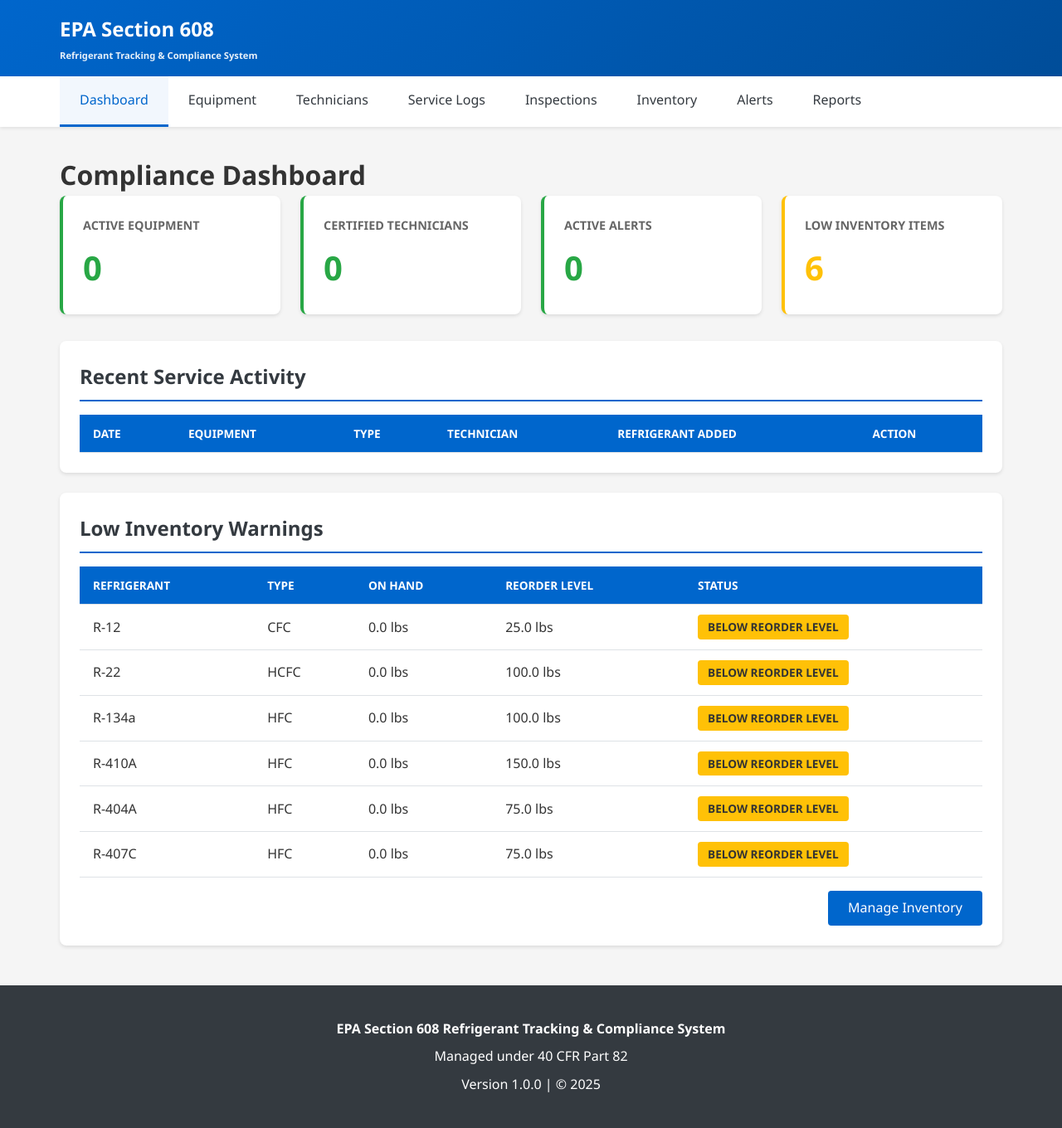
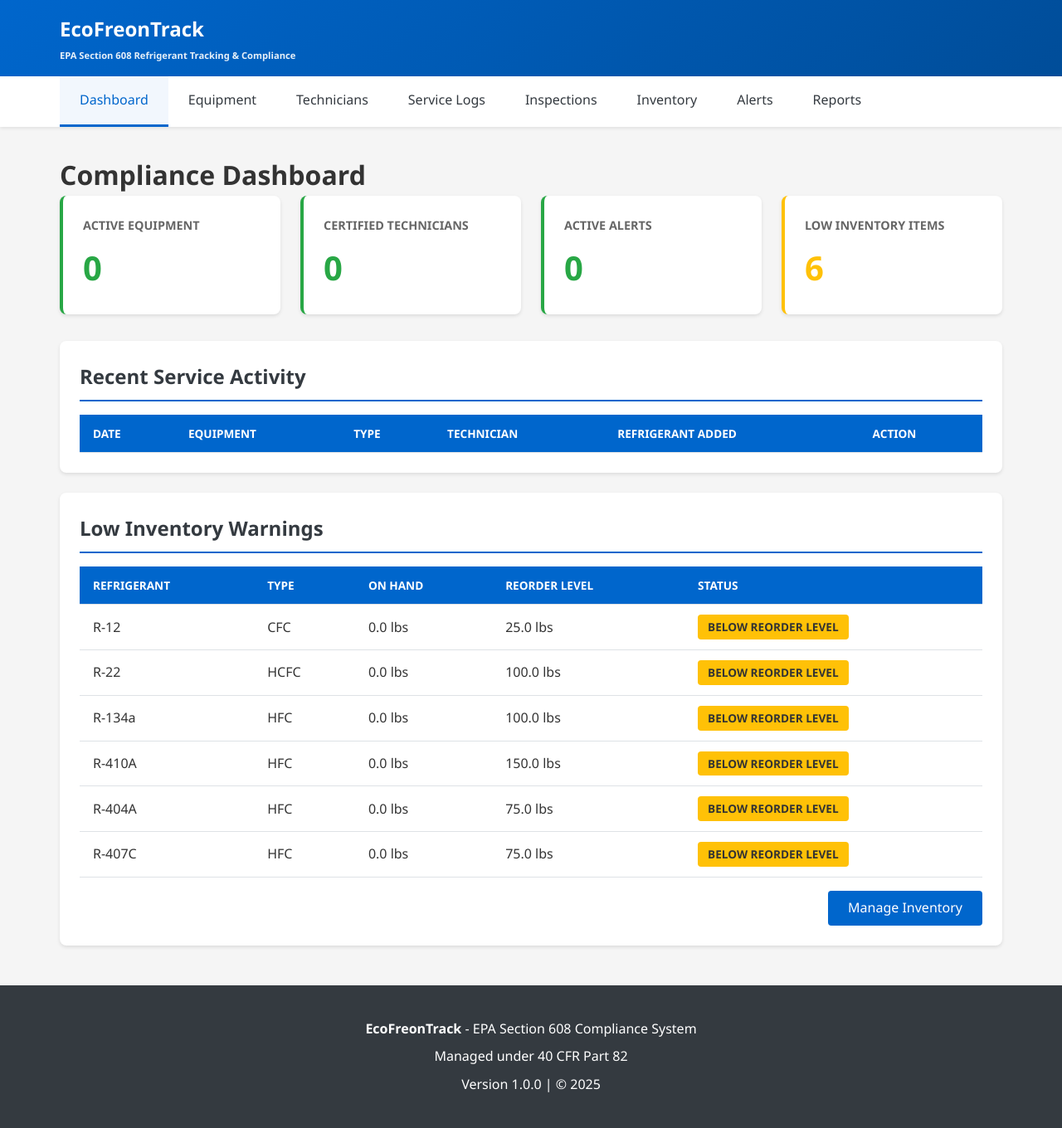
Before and after one commit to mannyned/EcoFreonTrack, a Flask app: page / in a window 1280 px wide. Shown: the whole page at 83% size. Run offline with Flask 3, Linux system fonts and the light colour scheme; lists and menus that the app fills with data are empty.

Commit message:
Rebrand application as EcoFreonTrack
Changes:
- Renamed directory from "EPA 608 Refrigerant Tracker" to "EcoFreonTrack"
- Updated all branding in templates (base.html header and footer)
- Updated README.md with new name and paths
- Updated requirements.txt for Python 3.13 compatibility (SQLAlchemy 2.0.44+)
- Maintained all EPA Section 608 compliance functionality

Application Name: EcoFreonTrack
Tagline: EPA Section 608 Refrigerant Tracking & Compliance

🤖 Generated with [Claude Code](https://claude.com/claude-code)

Co-Authored-By: Claude <noreply@anthropic.com>

```diff
--- a/templates/base.html
+++ b/templates/base.html
@@ -3,15 +3,15 @@
 <head>
     <meta charset="UTF-8">
     <meta name="viewport" content="width=device-width, initial-scale=1.0">
-    <title>{% block title %}EPA 608 Refrigerant Tracker{% endblock %}</title>
+    <title>{% block title %}EcoFreonTrack{% endblock %}</title>
     <link rel="stylesheet" href="{{ url_for('static', filename='css/style.css') }}">
 </head>
 <body>
     <header>
         <div class="container">
             <h1>
-                EPA Section 608
-                <small>Refrigerant Tracking & Compliance System</small>
+                EcoFreonTrack
+                <small>EPA Section 608 Refrigerant Tracking & Compliance</small>
             </h1>
         </div>
     </header>
@@ -44,7 +44,7 @@
     </div>
 
     <footer>
-        <p><strong>EPA Section 608 Refrigerant Tracking & Compliance System</strong></p>
+        <p><strong>EcoFreonTrack</strong> - EPA Section 608 Compliance System</p>
         <p>Managed under 40 CFR Part 82</p>
         <p>Version 1.0.0 | &copy; 2025</p>
     </footer>
```
Also changed, not shown: requirements.txt (+4 -4 lines), README.md.
